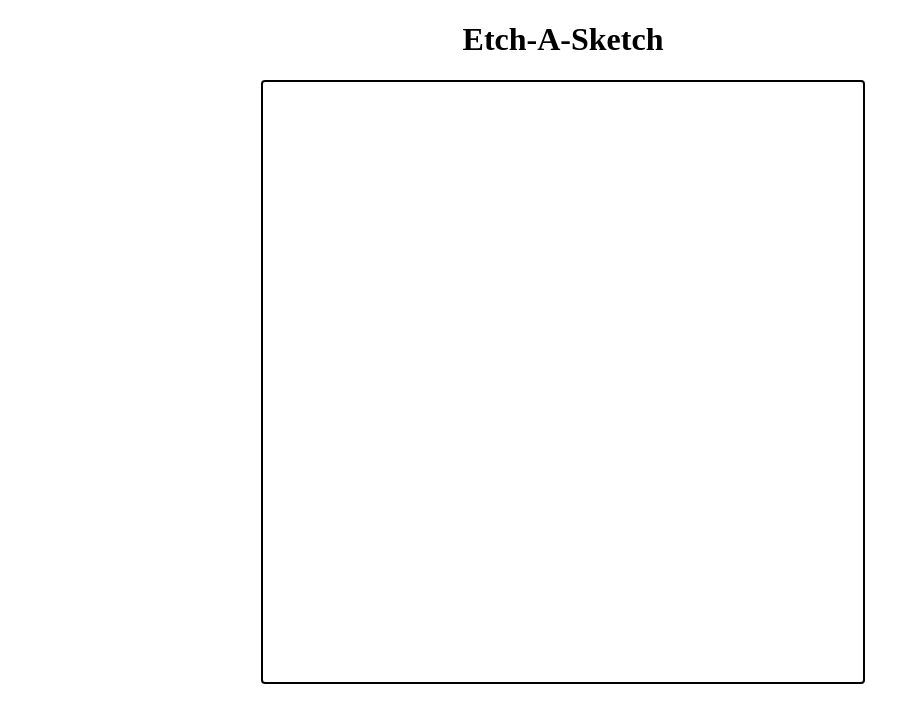
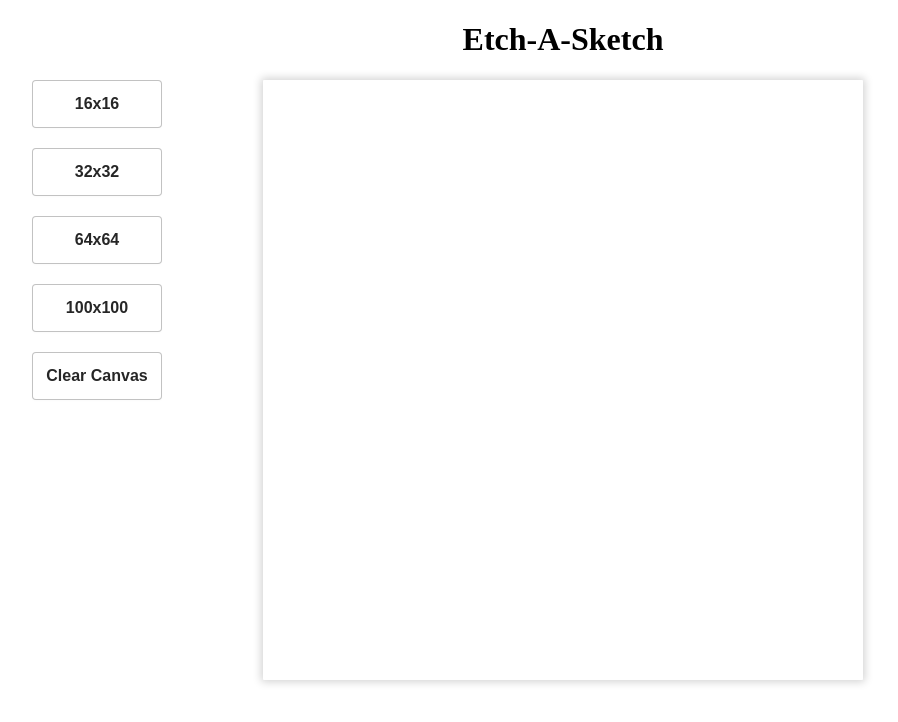
Before and after one commit to ptruscelli/etch-a-sketch, a plain HTML site: page index.html in a window 1280 px wide. Shown: the whole page, without its empty margins (77-975 px from the left). Drawn offline with Linux system fonts and the light colour scheme.

Commit message:
Add working game in basic form
Few different size options from 16x16 to 100x100
Cursor has shading, gets darker when you over same area
Clear-canvas button

```diff
--- a/index.html
+++ b/index.html
@@ -8,8 +8,20 @@
 </head>
 <body>
     <h1>Etch-A-Sketch</h1>
-    <div id="gridContainer">
-    </div>
+    <main id="main">
+        <div id="buttons">
+            <button class="button" id="16">16x16</button>
+            <button class="button" id="32">32x32</button>
+            <button class="button" id="64">64x64</button>
+            <button class="button" id="100">100x100</button>
+            <button class="button" id="clearBtn">Clear Canvas</button>
+        </div>
+
+        <div id="gridContainer">
+        </div>
+        <div id="rightSpace"></div>
+    </main>
+
     <script src="script.js"></script>
 </body>
 </html>
--- a/script.js
+++ b/script.js
@@ -1,11 +1,79 @@
 
 const gridContainer = document.querySelector("#gridContainer");
-let gridWidth = 4
+
+let gridWidth = 64
 
 function createGrid(gridWidth) {
-    for (let i = 0; i < gridWidth*gridWidth; i++) {
-        let pixelDiv = document.createElement("div");
-        pixelDiv.className = "pixelDiv";
-        gridContainer.appendChild(pixelDiv);
+
+    for (let i = 0; i < gridWidth; i++) {
+
+        const rowContainer = document.createElement("div");
+        rowContainer.classList.add("rowContainer");
+        gridContainer.appendChild(rowContainer);
+
+        for (let j = 0; j < gridWidth; j++) {
+
+            const gridDiv = document.createElement("div");
+            gridDiv.classList.add("gridDiv");
+            gridDiv.style.opacity = "0"
+
+            gridDiv.addEventListener("mouseover", () => {
+                opacity = parseFloat(gridDiv.style.opacity);
+                if (opacity <= 0.8) {
+                    gridDiv.style.opacity = opacity + 0.2;
+                };
+
+            });
+
+            rowContainer.appendChild(gridDiv);
+        };
+    };
+}
+
+createGrid(gridWidth);
+
+function clearGrid() {
+    gridContainer.replaceChildren();
+}
+
+document.querySelector("#buttons").addEventListener("click", (event) => {
+    clearGrid();
+    let target = event.target;
+    switch(target.id) {
+        case "16":
+            gridWidth = 16;
+            break;
+        case "32":
+            gridWidth = 32;
+            break;
+        case "64":
+            gridWidth = 64;
+            break;
+        case "100":
+            gridWidth = 100;
+            break;
+        case "clearBtn":
+            break;
+
     }
-}
+    createGrid(gridWidth);
+})
+
+
+
+/*
+let isDrawing = false;
+document.body.onmousedown = () => {
+    isDrawing = true;
+};
+document.body.onmouseup = () => {
+    isDrawing = false;
+};
+*/
+
+
+// TO TRY:
+// event listener for hovering.
+    // if mousedown == true, then change colour of div
+    // but if mouseup == true, then do nothing
+    // should act like pencil being pressed down on paper?
--- a/styles.css
+++ b/styles.css
@@ -1,16 +1,84 @@
-#gridContainer {
-    display: flex;
-    border: 2px black solid;
-    border-radius: 4px;
-    width: 600px;
-    height: 600px;
-    margin: auto;
-}
-
 h1 {
     text-align: center;
 }
 
-.pixelDiv {
-    background-color: lightgrey;
+#main {
+    display: flex;
+    justify-content: space-between;
 }
+
+#buttons {
+    display: flex;
+    flex-direction: column;
+    align-items: center;
+    gap: 20px;
+}
+
+#rightSpace, #buttons {
+    flex-grow: 1;
+    flex-basis: 0;
+}
+
+#gridContainer {
+    display: flex;
+    flex-direction: column;
+    flex-shrink: 0;
+    box-shadow: 0px 0px 8px 2px lightgrey;
+    border-radius: 1px;
+    width: 600px;
+    height: 600px;
+    margin: auto;
+    flex-wrap: wrap;
+}
+
+.rowContainer {
+    display: flex;
+    flex-grow: 1;
+}
+
+.gridDiv {
+   aspect-ratio: 1 / 1;
+   flex-grow: 1;
+   background-color: black;
+}
+
+.button {
+    width: 130px;
+  background-color: #FFFFFF;
+  border: 1px solid rgba(0, 0, 0, 0.241);
+  border-radius: .25rem;
+  box-shadow: rgba(0, 0, 0, 0.02) 0 1px 3px 0;
+  box-sizing: border-box;
+  color: rgba(0, 0, 0, 0.85);
+  cursor: pointer;
+  font-size: 16px;
+  font-weight: 600;
+  justify-content: center;
+  line-height: 1.25;
+  margin: 0;
+  min-height: 3rem;
+  text-decoration: none;
+  transition: all 75ms;
+  user-select: none;
+  -webkit-user-select: none;
+  touch-action: manipulation;
+}
+
+.button:hover,
+.button:focus {
+  border-color: rgba(0, 0, 0, 0.514);
+  box-shadow: rgba(0, 0, 0, 0.1) 0 4px 12px;
+  color: rgba(0, 0, 0, 0.85);
+}
+
+.button:hover {
+  transform: translateY(-1px);
+}
+
+.button:active {
+  background-color: #F0F0F1;
+  border-color: rgba(0, 0, 0, 0.15);
+  box-shadow: rgba(0, 0, 0, 0.06) 0 2px 4px;
+  color: rgba(0, 0, 0, 0.65);
+  transform: translateY(0);
+}
```
